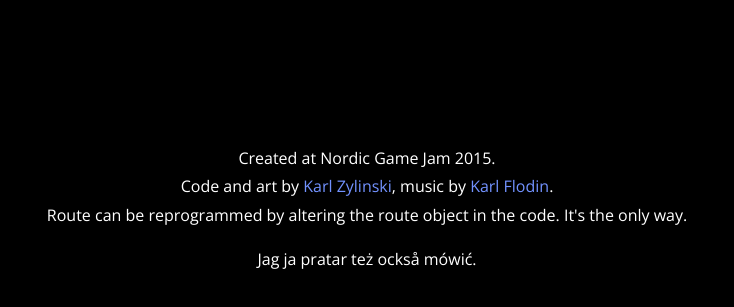
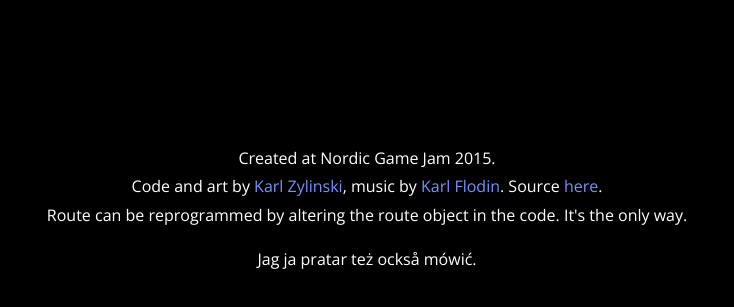
Before and after one commit to KarlZylinski/karlzylinski.github.io, a plain HTML site: page orbital_space_shizz/index.html in a window 1280 px wide. Shown: the part 645-952 px from the top of the page, without its empty margins (273-1007 px from the left). Drawn offline with nearby package versions, Linux system fonts and the light colour scheme; a web font is replaced by a local one.

Commit message:
Added link to source.

```diff
--- a/orbital_space_shizz/index.html
+++ b/orbital_space_shizz/index.html
@@ -13,7 +13,7 @@
         <a href="game.html" id="main">Start</a><br>
     </p>
     <p>
-        Created at Nordic Game Jam 2015.<br>Code and art by <a href="https://twitter.com/KarlZylinski">Karl Zylinski</a>, music by <a href="https://twitter.com/sumprunk">Karl Flodin</a>.<br>Route can be reprogrammed by altering the route object in the code. It's the only way.<br><br>
+        Created at Nordic Game Jam 2015.<br>Code and art by <a href="https://twitter.com/KarlZylinski">Karl Zylinski</a>, music by <a href="https://twitter.com/sumprunk">Karl Flodin</a>. Source <a href="https://github.com/KarlZylinski/orbital-space-shizz">here</a>.<br>Route can be reprogrammed by altering the route object in the code. It's the only way.<br><br>
         Jag ja pratar też också mówić.
     </p>
 </body>
```
